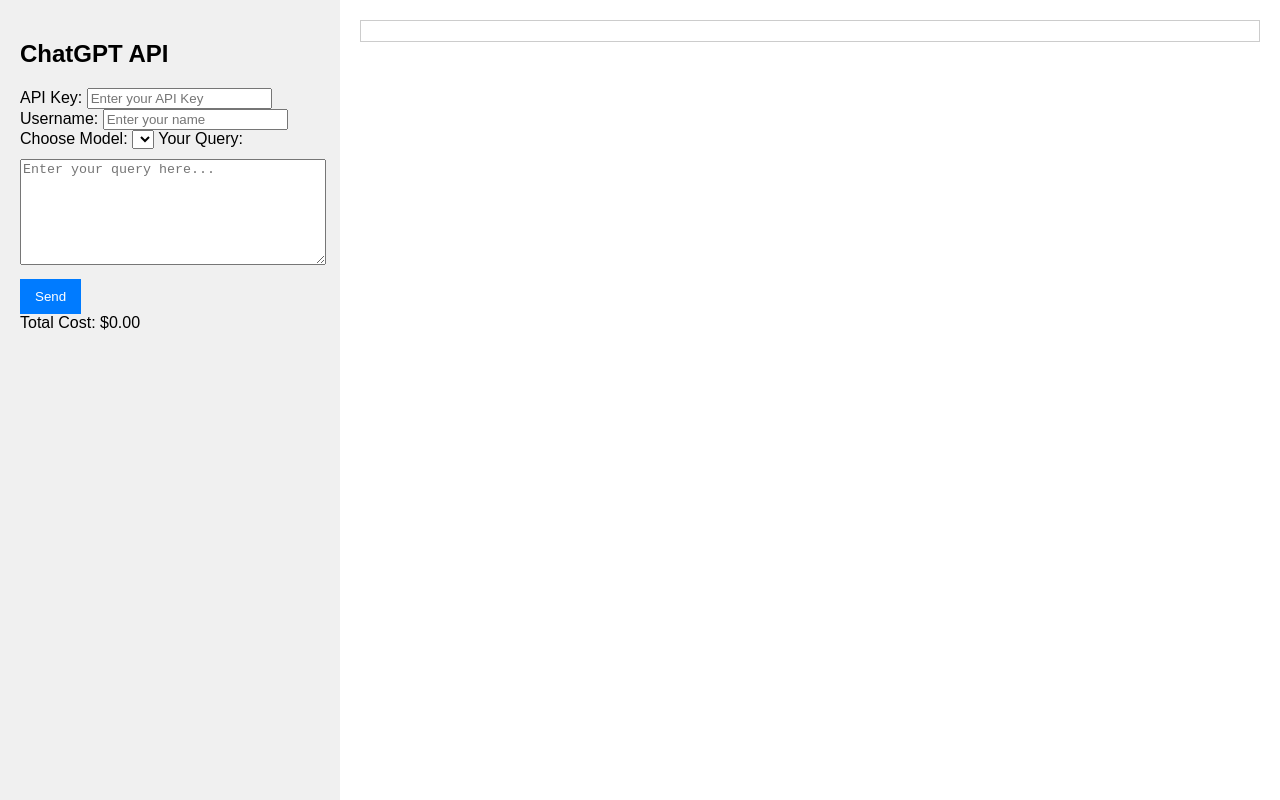
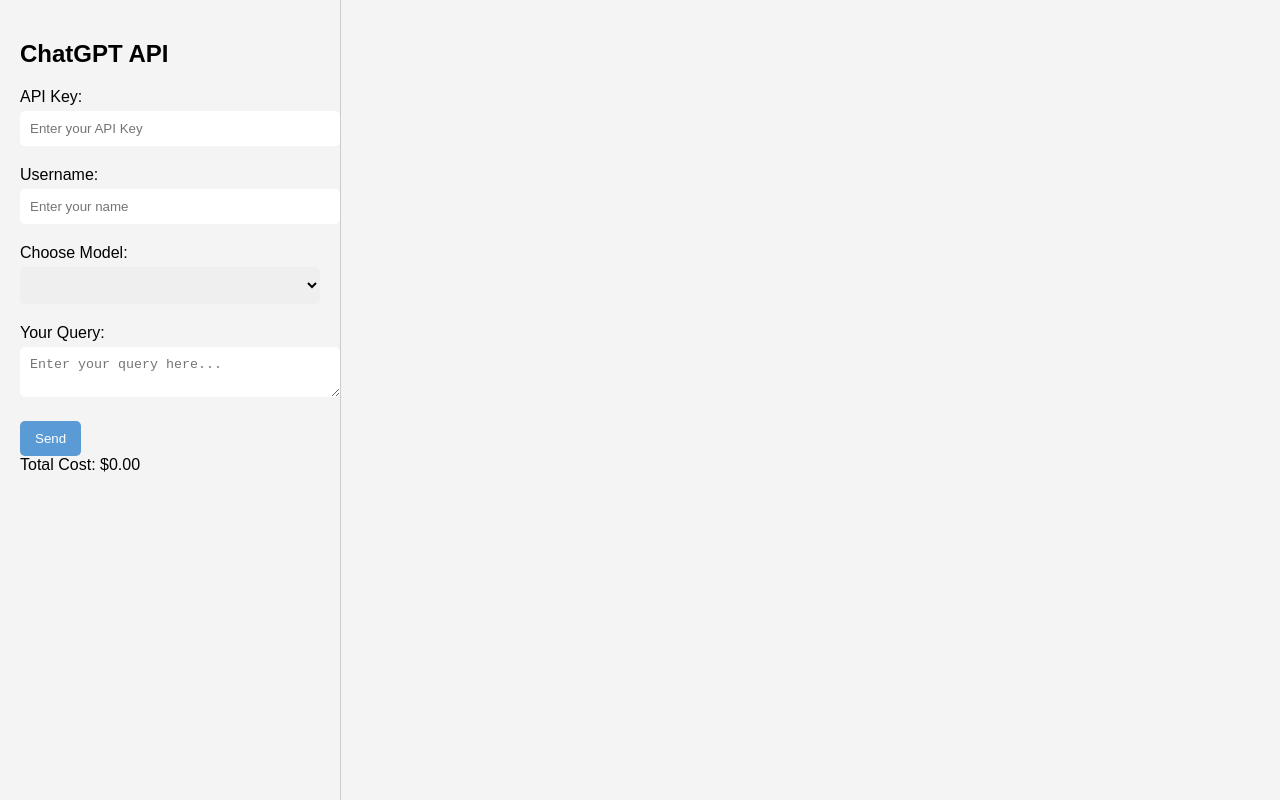
Before and after one commit to shieldyguy/GPT-API, a plain HTML site: page index.html in a window 1280 px wide. Drawn offline with Linux system fonts and the light colour scheme.

Commit message:
Fix up styles and layout

```diff
--- a/styles.css
+++ b/styles.css
@@ -1,76 +1,101 @@
+/* General body styling */
 body {
     font-family: Arial, sans-serif;
     margin: 0;
     padding: 0;
-    display: flex;
-    height: 100vh;
 }
 
+/* Default Light Mode Styles */
+body {
+    background-color: #f4f4f4; /* Light background for light mode */
+}
+
+/* Dark Mode Styles */
+@media (prefers-color-scheme: dark) {
+    body {
+        background-color: #1e1e1e; /* Dark background for dark mode */
+    }
+
+    .sidebar {
+        background-color: #333; /* Dark background for sidebar */
+        color: white;
+    }
+
+    input[type="text"],
+    input[type="password"],
+    textarea,
+    select {
+        background-color: rgba(49, 49, 49, 0.9); /* Darker grey background in dark mode */
+        color: white; /* Text color for dark mode */
+    }
+
+    .chat-window {
+        background-color: #2c2c2c; /* Dark background for chat */
+        color: #f0f0f0; /* Light text color */
+        border-left: 1px solid #444; /* Slightly lighter border in dark mode */
+    }
+}
+
+/* General Sidebar and Container Styling */
 .container {
     display: flex;
-    width: 100%;
+    height: 100vh; /* Ensure the layout takes the full vertical space */
 }
 
+/* Adjust the sidebar width to prevent cramming */
 .sidebar {
-    width: 300px;
+    width: 300px; /* Set a fixed width for sidebar */
     padding: 20px;
-    background-color: #f0f0f0;
+    overflow-y: auto; /* Allow scrolling if content exceeds */
 }
 
-.chat-window {
-    flex: 1;
-    padding: 20px;
-    background-color: white;
-    overflow-y: scroll;
+/* Ensure spacing and align labels and inputs */
+label {
+    display: block; /* Ensure labels are on their own line */
+    margin-bottom: 5px; /* Spacing between label and input */
 }
 
-#chatOutput {
-    max-height: 80vh;
-    overflow-y: auto;
-    padding: 10px;
-    border: 1px solid #ccc;
+/* Input and textarea styles */
+input[type="text"],
+input[type="password"],
+textarea,
+select {
+    width: 100%; /* Full width */
+    padding: 10px; /* Padding for inputs */
+    margin-bottom: 20px; /* Space below each input */
+    border: none; /* Remove default border */
+    border-radius: 5px; /* Rounded corners */
 }
 
-#userInput {
-    width: 100%;
-    height: 100px;
-    margin: 10px 0;
+/* Chat window styles */
+.chat-window {
+    flex-grow: 1; /* Allow chat window to take remaining space */
+    padding: 20px;
+    border-left: 1px solid #ccc; /* Light left border */
+    overflow-y: auto; /* Allow scrolling if chat content exceeds height */
 }
 
-button {
-    padding: 10px 15px;
-    background-color: #007BFF;
-    color: white;
-    border: none;
-    cursor: pointer;
-}
-
-button:hover {
-    background-color: #0056b3;
-}
-
-/* Styles for differentiating chat messages */
+/* Chat messages */
 .user-message {
-    color: blue;
+    color: #f0b1b1;  /* User's message color */
 }
 
 .gpt-message {
-    color: green;
+    color: #9ad9e5; /* ChatGPT's message color */
 }
 
-/* Dark mode styles */
-@media (prefers-color-scheme: dark) {
-    body {
-        background-color: #2c2c2c;
-        color: white;
-    }
-    .sidebar {
-        background-color: #3c3c3c;
-    }
-    .chat-window {
-        background-color: #1c1c1c;
-    }
-    button {
-        background-color: #008cff;
-    }
+/* Display names in chat */
+.gpt-message span,
+.user-message span {
+    font-weight: bold; /* Highlight names */
 }
+
+/* Button styles */
+button {
+    border: none; /* No border */
+    border-radius: 5px; /* Rounded corners */
+    background-color: #5b9bd5; /* Button background */
+    color: white; /* Button text color */
+    padding: 10px 15px; /* Padding for button */
+    cursor: pointer; /* Pointer cursor on hover */
+}
```
